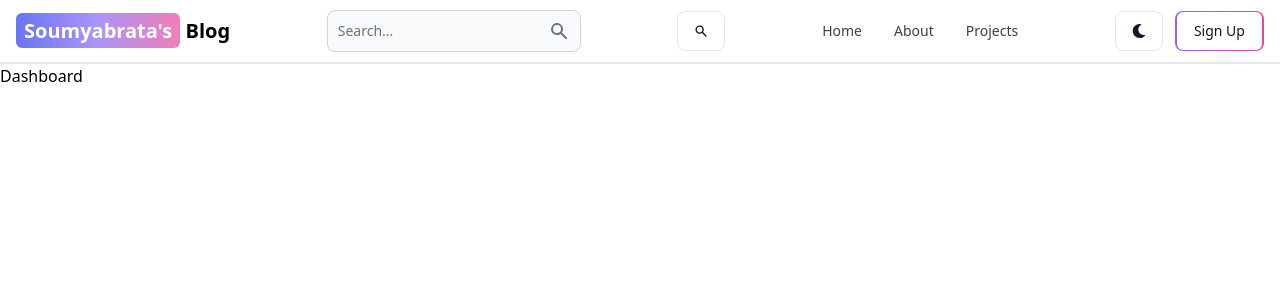
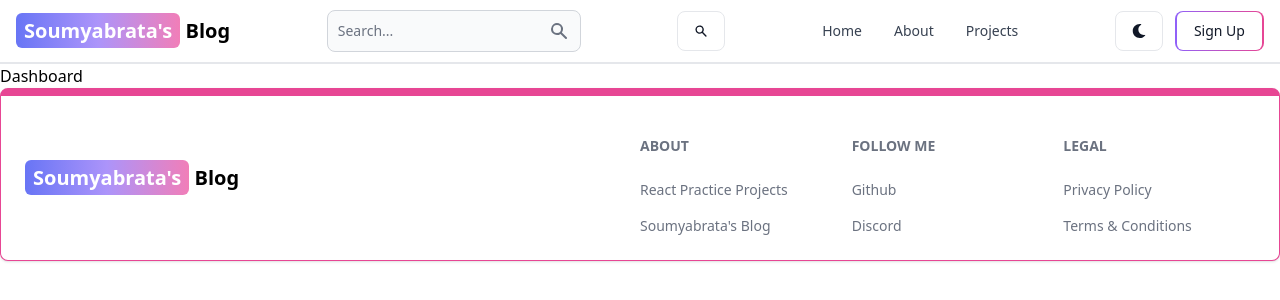
Before and after one commit to SoumyabrataBanik/Blog, a React (Vite) app in the folder frontend/: page /dashboard in a window 1280 px wide. Shown: the top 300 px of the page. Built offline with nearby package versions, Linux system fonts and the light colour scheme.

Commit message:
Add Footer

```diff
--- a/frontend/src/App.tsx
+++ b/frontend/src/App.tsx
@@ -8,6 +8,7 @@
 import SignIn from "./pages/SignIn";
 import SignUp from "./pages/SignUp";
 import Header from "./components/Header";
+import FooterCom from "./components/Footer";
 
 export default function App(): ReactElement {
     return (
@@ -39,6 +40,7 @@
                     element={<Dashboard />}
                 />
             </Routes>
+            <FooterCom />
         </BrowserRouter>
     );
 }
--- /dev/null
+++ b/frontend/src/components/Footer.tsx
@@ -0,0 +1,75 @@
+import { Footer } from "flowbite-react";
+import { Link } from "react-router-dom";
+
+export default function FooterCom() {
+    return (
+        <>
+            <Footer
+                container
+                className="border border-t-8 border-pink-500"
+            >
+                <div className="flex-1">
+                    <Link
+                        to="/"
+                        className="self-center whitespace-nowrap text-sm sm:text-xl font-semibold dark:text-white"
+                    >
+                        <span className="px-2 py-1 bg-gradient-to-r from-indigo-500 via-purple-400 to-pink-400 rounded-md text-white">
+                            Soumyabrata's
+                        </span>{" "}
+                        Blog
+                    </Link>
+                </div>
+                <div className="flex-1">
+                    <div className="grid grid-cols-2 gap-3 sm:gap-5 sm:grid-cols-3 sm:mt-4">
+                        <div>
+                            <Footer.Title title="ABOUT" />
+                            <Footer.LinkGroup col>
+                                <Footer.Link
+                                    href="https://github.com/SoumyabrataBanik/React-Practice-Projects"
+                                    target="_blank"
+                                    rel="noopener noreferrer"
+                                >
+                                    React Practice Projects
+                                </Footer.Link>
+                                <Footer.Link
+                                    href="/about"
+                                    rel="noopener noreferrer"
+                                >
+                                    Soumyabrata's Blog
+                                </Footer.Link>
+                            </Footer.LinkGroup>
+                        </div>
+                        <div>
+                            <Footer.Title title="FOLLOW ME" />
+                            <Footer.LinkGroup col>
+                                <Footer.Link
+                                    href="https://github.com/SoumyabrataBanik"
+                                    target="_blank"
+                                    rel="noopener noreferrer"
+                                >
+                                    Github
+                                </Footer.Link>
+                                <Footer.Link href="#">Discord</Footer.Link>
+                            </Footer.LinkGroup>
+                        </div>
+                        <div>
+                            <Footer.Title title="LEGAL" />
+                            <Footer.LinkGroup col>
+                                <Footer.Link
+                                    href="#"
+                                    target="_blank"
+                                    rel="noopener noreferrer"
+                                >
+                                    Privacy Policy
+                                </Footer.Link>
+                                <Footer.Link href="#">
+                                    Terms &amp; Conditions
+                                </Footer.Link>
+                            </Footer.LinkGroup>
+                        </div>
+                    </div>
+                </div>
+            </Footer>
+        </>
+    );
+}
```
